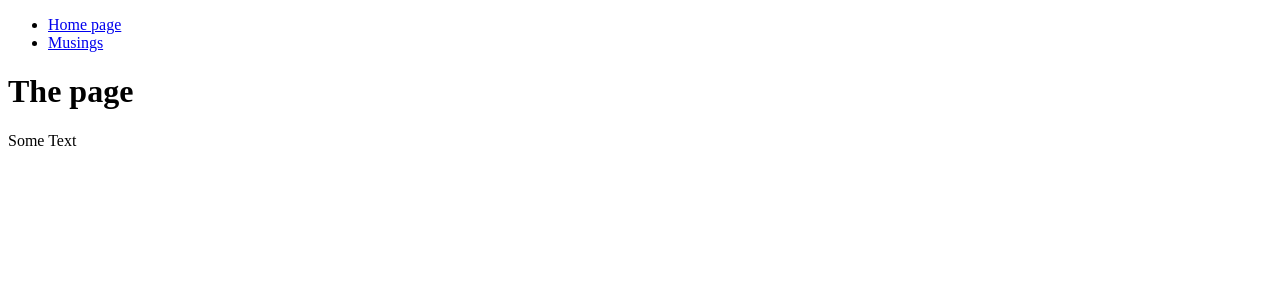
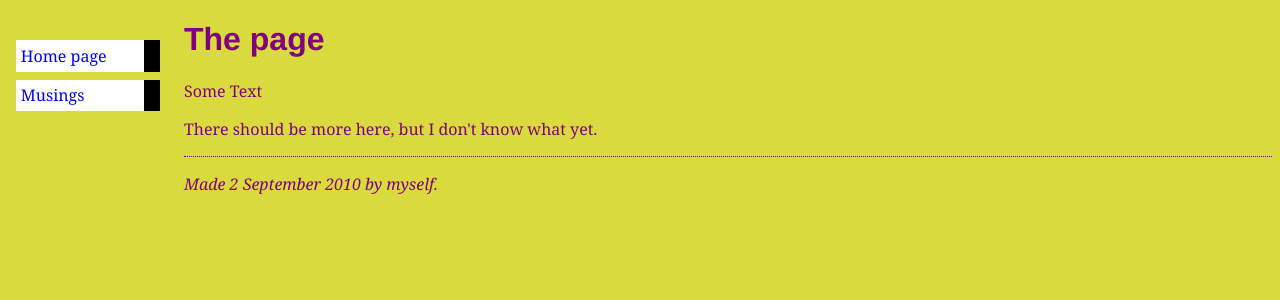
Before and after one commit to siedentop/PDF-Join, a Django app: template templates/index.html in a window 1280 px wide. Shown: the top 300 px of the page. Run offline with Django 3.2, Linux system fonts and the light colour scheme; the template is opened without the code that fills it, so the values that code supplies are empty.

Commit message:
added style.css

```diff
--- /dev/null
+++ b/media/style.css
@@ -0,0 +1,37 @@
+body
+{
+	padding-left: 11em;
+	font-family: Georgia, "Times New Roman", Times serif;
+	color: purple;
+	background-color: #d8da3d
+}
+
+ul.navbar
+{
+	list-style-type: none;
+	padding: 0;
+	margin: 0;
+	position: absolute;
+	top: 2em;
+	left: 1em;
+	width: 9em
+}
+
+ul.navbar li
+{
+	background: white;
+	margin: 0.5em 0;
+	padding: 0.3em;
+	border-right: 1em solid black
+}
+ul.navbar a { text-decoration: none }
+a:link { color: blue }
+a:visited { color: purple }
+h1 { font-family: Helvetica, Geneva, Arial, sans-serif }
+
+address
+{
+	margin-top: 1em;
+	padding-top: 1em;
+	border-top: thin dotted
+}
--- a/settings.py
+++ b/settings.py
@@ -45,7 +45,7 @@ USE_L10N = True
 
 # Absolute path to the directory that holds media.
 # Example: "/home/media/media.lawrence.com/"
-MEDIA_ROOT = ''
+MEDIA_ROOT = '/home/chris/devel/toolsite/media/'
 
 # URL that handles the media served from MEDIA_ROOT. Make sure to use a
 # trailing slash if there is a path component (optional in other cases).
--- a/templates/index.html
+++ b/templates/index.html
@@ -2,18 +2,24 @@
 <html>
 <head>
 	<title>Unapiedra's Tools</title>
+	<link rel="stylesheet" href="/site_media/style.css">
 </head>
 
 <body>
 
 <ul  class="navbar">
-	<li><a href="index.html">Home page </a>
-	<li><a href ="musings.html">Musings </a>
+	<li><a href="index.html">Home page </a></li>
+	<li><a href ="musings.html">Musings </a></li>
 </ul>
 
 <h1> The page </h1>
 
-<p>Some Text
+<p>Some Text </p>
+
+<p>There should be more here, but I don't know
+what yet.</p>
+
+<address>Made 2 September 2010 by myself.</address>
 
 </body>
 </html>
```
Also changed, not shown: urls.py (+11 -9 lines).
